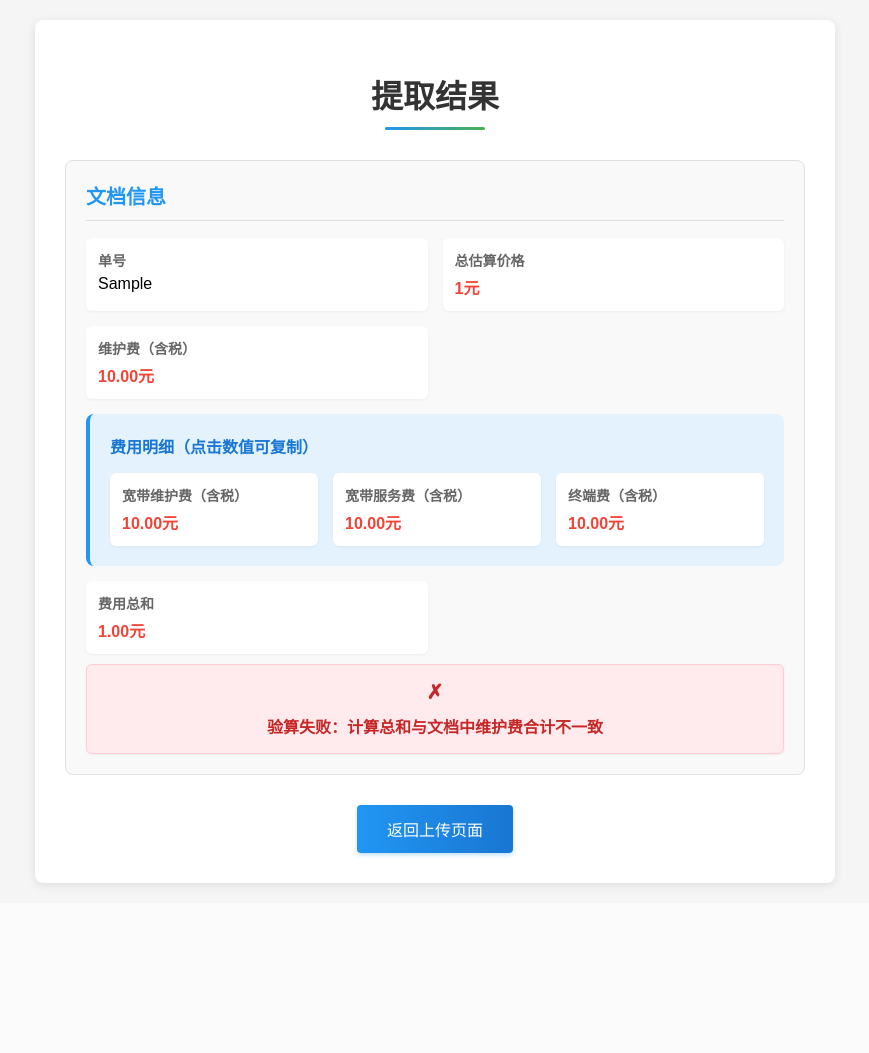
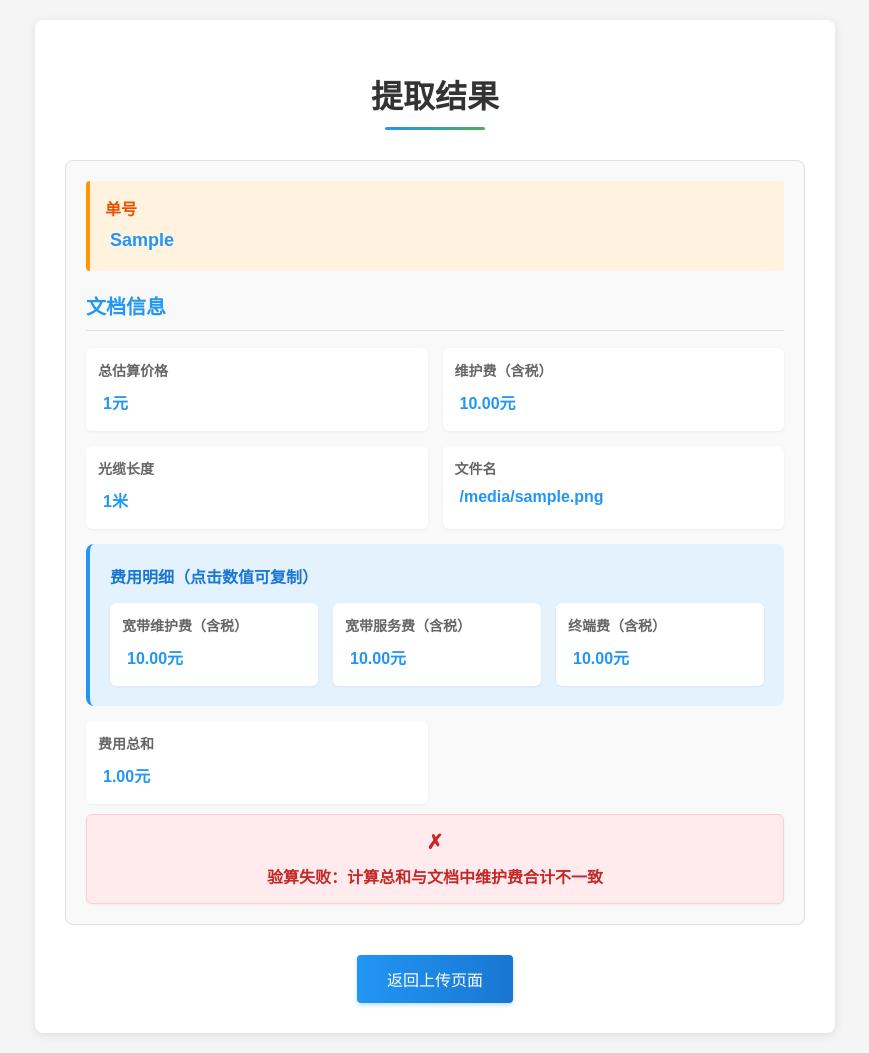
Before and after one commit to minkinoe/Yncmcc_doc_extractor, a Django app: template uploader/templates/uploader/result.html in a window 1280 px wide. Shown: the whole page, without its empty margins (205-1074 px from the left). Before the commit the page ends 888 px from the top, so only its background shows below. Run offline with Django 5.2, Linux system fonts and the light colour scheme; the template is opened without the code that fills it: most values are stand-ins (such as "Sample title", 1, 10 or a date in 2020).

Commit message:
调整费用明细显示格式，保留两位小数

```diff
--- a/uploader/templates/uploader/result.html
+++ b/uploader/templates/uploader/result.html
@@ -100,19 +100,23 @@
             margin-bottom: 5px;
         }
 
-        .price-value {
-            color: #f44336;
+        .clickable-value {
+            color: #2196F3;
             font-weight: bold;
             font-size: 16px;
             cursor: pointer;
             position: relative;
+            padding: 5px;
+            border-radius: 4px;
+            transition: background-color 0.2s;
         }
 
-        .price-value:hover {
+        .clickable-value:hover {
+            background-color: #e3f2fd;
             text-decoration: underline;
         }
 
-        .price-value::after {
+        .clickable-value::after {
             content: '点击复制';
             position: absolute;
             top: -30px;
@@ -130,7 +134,7 @@
             z-index: 1000;
         }
 
-        .price-value:hover::after {
+        .clickable-value:hover::after {
             opacity: 1;
         }
 
@@ -247,6 +251,36 @@
         .success-icon, .failure-icon {
             font-size: 20px;
         }
+
+        /* 单号单独显示样式 */
+        .code-section {
+            background-color: #fff3e0;
+            border-left: 4px solid #ff9800;
+            padding: 15px;
+            margin-bottom: 20px;
+            border-radius: 4px;
+        }
+
+        .code-label {
+            font-weight: bold;
+            color: #e65100;
+            margin-bottom: 5px;
+        }
+
+        .code-value {
+            font-size: 18px;
+            font-weight: bold;
+            color: #2196F3;
+            cursor: pointer;
+            padding: 5px;
+            border-radius: 4px;
+            display: inline-block;
+        }
+
+        .code-value:hover {
+            background-color: #e3f2fd;
+            text-decoration: underline;
+        }
     </style>
 </head>
 <body>
@@ -256,26 +290,39 @@
         {% if results %}
             {% for result in results %}
             <div class="result-card">
+                <!-- 单号单独显示 -->
+                <div class="code-section">
+                    <div class="code-label">单号</div>
+                    <div class="code-value clickable-value" onclick="copyToClipboard(this)">{{ result.code_part }}</div>
+                </div>
+
                 <h2>文档信息</h2>
                 <div class="info-grid">
-                    <div class="info-item">
-                        <span class="info-label">单号</span>
-                        <span>{{ result.code_part }}</span>
-                    </div>
-
                     {% if result.total_price %}
                     <div class="info-item">
                         <span class="info-label">总估算价格</span>
-                        <span class="price-value">{{ result.total_price }}元</span>
+                        <span class="clickable-value" onclick="copyToClipboard(this)">{{ result.total_price }}元</span>
                     </div>
                     {% endif %}
 
                     {% if result.doc_maintenance_total %}
                     <div class="info-item">
                         <span class="info-label">维护费（含税）</span>
-                        <span class="price-value">{{ result.doc_maintenance_total|floatformat:2 }}元</span>
+                        <span class="clickable-value" onclick="copyToClipboard(this)">{{ result.doc_maintenance_total|floatformat:2 }}元</span>
                     </div>
                     {% endif %}
+
+                    {% if result.fiber_length %}
+                    <div class="info-item">
+                        <span class="info-label">光缆长度</span>
+                        <span class="clickable-value" onclick="copyToClipboard(this)">{{ result.fiber_length }}米</span>
+                    </div>
+                    {% endif %}
+
+                    <div class="info-item">
+                        <span class="info-label">文件名</span>
+                        <span class="clickable-value" onclick="copyToClipboard(this)">{{ result.file_name }}</span>
+                    </div>
                 </div>
 
                 <div class="fee-group">
@@ -283,17 +330,17 @@
                     <div class="fee-group-grid">
                         <div class="info-item">
                             <span class="info-label">宽带维护费（含税）</span>
-                            <span class="price-value" onclick="copyToClipboard(this)">{{ result.maintenance_fee|floatformat:2 }}元</span>
+                            <span class="clickable-value" onclick="copyToClipboard(this)">{{ result.maintenance_fee|floatformat:2 }}元</span>
                         </div>
 
                         <div class="info-item">
                             <span class="info-label">宽带服务费（含税）</span>
-                            <span class="price-value" onclick="copyToClipboard(this)">{{ result.service_fee|floatformat:2 }}元</span>
+                            <span class="clickable-value" onclick="copyToClipboard(this)">{{ result.service_fee|floatformat:2 }}元</span>
                         </div>
 
                         <div class="info-item">
                             <span class="info-label">终端费（含税）</span>
-                            <span class="price-value" onclick="copyToClipboard(this)">{{ result.terminal_fee|floatformat:2 }}元</span>
+                            <span class="clickable-value" onclick="copyToClipboard(this)">{{ result.terminal_fee|floatformat:2 }}元</span>
                         </div>
                     </div>
                 </div>
@@ -301,7 +348,7 @@
                 <div class="info-grid">
                     <div class="info-item">
                         <span class="info-label">费用总和</span>
-                        <span class="price-value" onclick="copyToClipboard(this)">{{ result.total_fees|floatformat:2 }}元</span>
+                        <span class="clickable-value" onclick="copyToClipboard(this)">{{ result.total_fees|floatformat:2 }}元</span>
                     </div>
                 </div>
 
@@ -329,12 +376,20 @@
     <script>
         // 复制到剪贴板功能
         function copyToClipboard(element) {
-            // 提取数字部分（去掉"元"字）
-            const textToCopy = element.textContent.replace('元', '');
+            // 提取要复制的文本内容（去掉"元"和"米"等单位）
+            let textToCopy = element.textContent;
+            if (textToCopy.endsWith('元')) {
+                textToCopy = textToCopy.replace('元', '');
+            } else if (textToCopy.endsWith('米')) {
+                textToCopy = textToCopy.replace('米', '');
+            } else if (textToCopy === '已复制!') {
+                // 如果是"已复制!"状态，不执行复制
+                return;
+            }
 
             // 创建临时文本区域
             const tempTextArea = document.createElement('textarea');
-            tempTextArea.value = textToCopy;
+            tempTextArea.value = textToCopy.trim();
             tempTextArea.style.position = 'absolute';
             tempTextArea.style.left = '-9999px';
             document.body.appendChild(tempTextArea);
@@ -354,7 +409,12 @@
             // 恢复原文本
             setTimeout(() => {
                 element.textContent = originalText;
-                element.style.color = '#f44336';
+                // 恢复原始颜色
+                if (element.classList.contains('code-value')) {
+                    element.style.color = '#2196F3';
+                } else if (element.classList.contains('clickable-value')) {
+                    element.style.color = '#2196F3';
+                }
             }, 1000);
         }
     </script>
```
